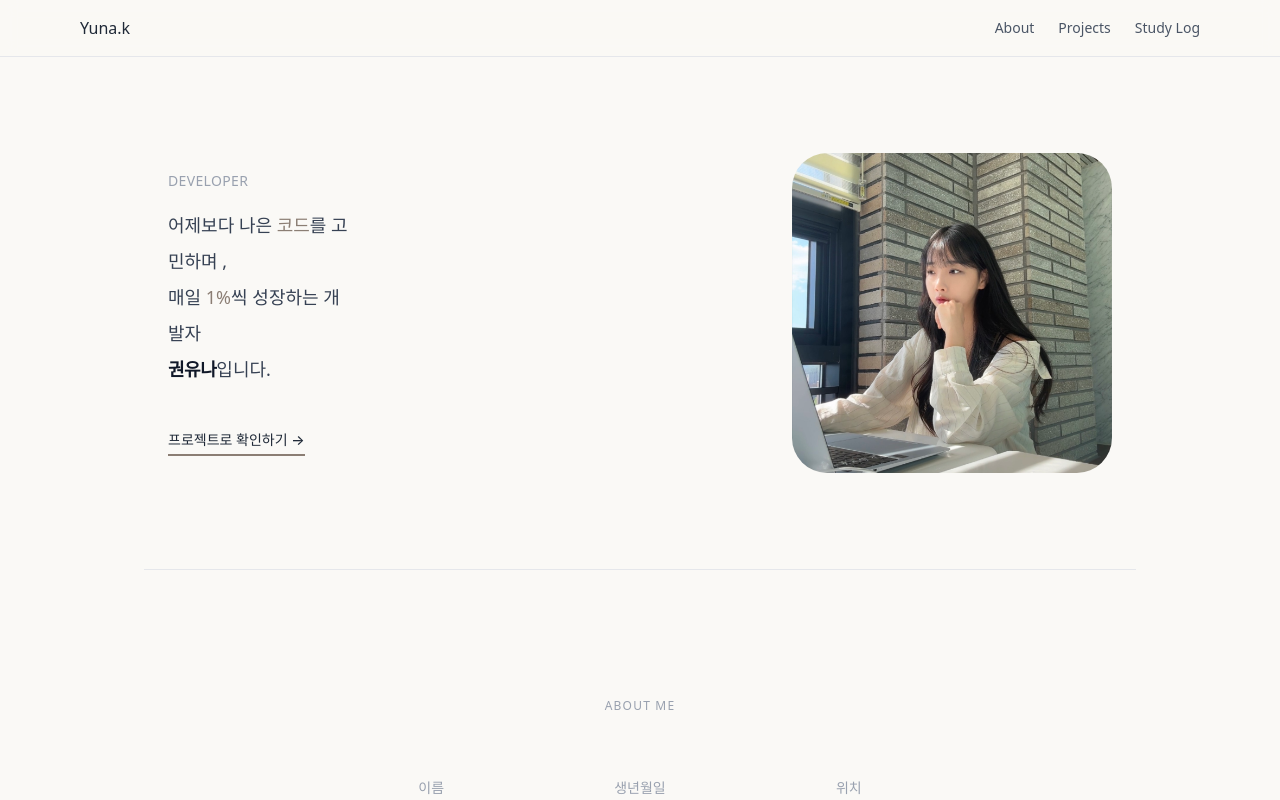
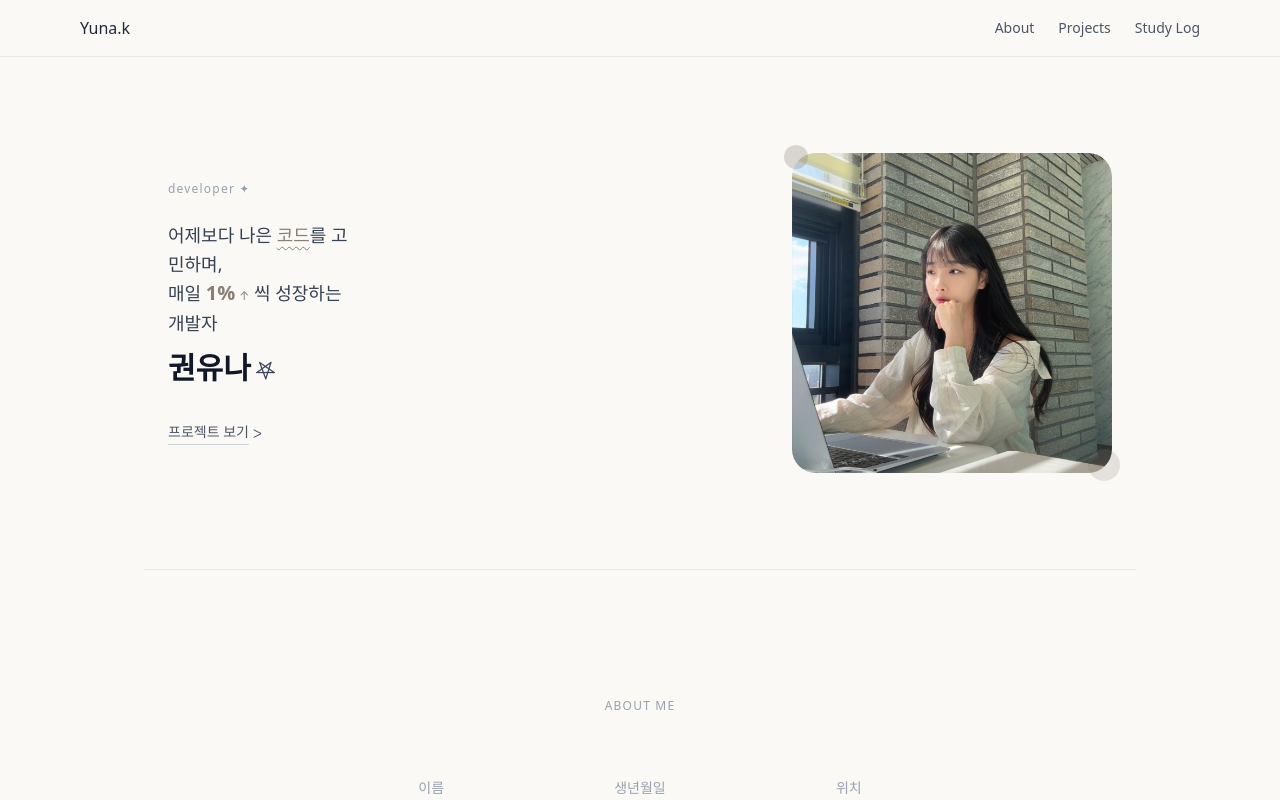
Before and after one commit to yuna0310k-SSONG/portfolio_, a Next.js app: page / in a window 1280 px wide. Shown: the top 800 px of the page. Built offline with nearby package versions, Linux system fonts and the light colour scheme.

Commit message:
20260122-7

```diff
--- a/components/HeroSection.tsx
+++ b/components/HeroSection.tsx
@@ -6,42 +6,57 @@ import Image from "next/image";
 export default function HeroSection() {
   return (
     <section className="py-20 sm:py-24 px-4 sm:px-6">
-      <div className="flex flex-col-reverse md:flex-row justify-between items-center gap-4 sm:gap-6 md:gap-8">
+      <div className="flex flex-col-reverse md:flex-row justify-between items-center gap-1 sm:gap-2 md:gap-4 lg:gap-6">
         <div className="max-w-xl text-center md:text-left">
-          <p className="text-sm text-gray-400 mb-4 tracking-wide">DEVELOPER</p>
+          <p className="text-xs text-gray-400 mb-6 tracking-widest font-light">
+            developer ✦
+          </p>
 
-          <p className="text-gray-700 text-base sm:text-lg leading-relaxed sm:leading-loose mb-8 sm:mb-10">
+          <p className="text-gray-700 text-base sm:text-lg leading-relaxed mb-8">
             어제보다 나은{" "}
-            <span className="text-[#8B7E74] font-medium">코드</span>를 고민하며
-,<br />
+            <span className="text-[#8B7E74] font-medium underline decoration-wavy decoration-1 underline-offset-4">
+              코드
+            </span>
+            를 고민하며,
+            <br />
             매일{" "}
-            <span className="text-[#8B7E74] font-medium">1%</span>씩 성장하는
-            개발자
+            <span className="inline-flex items-baseline">
+              <span className="text-[#8B7E74] font-bold text-xl">1%</span>
+              <span className="text-[#8B7E74] text-xs ml-1">↑</span>
+            </span>{" "}
+            씩 성장하는 개발자
             <br />
-            <span className="text-gray-900 font-bold tracking-tight text-gray-900">
+            <span className="text-gray-900 font-bold text-2xl sm:text-3xl inline-block mt-3">
               권유나
             </span>
-            입니다.
+            <span className="text-2xl ml-1">𖤐</span>
           </p>
 
           <Link
             href="#projects"
-            className="inline-block text-sm border-b-2 border-[#8B7E74] pb-1 hover:border-gray-800 transition-colors font-medium"
+            className="inline-flex items-center gap-1 text-sm text-gray-600 hover:text-[#8B7E74] transition-colors group"
           >
-            프로젝트로 확인하기 →
+            <span className="border-b border-gray-300 group-hover:border-[#8B7E74] pb-0.5">
+              프로젝트 보기
+            </span>
+            <span className="text-xs group-hover:translate-x-0.5 transition-transform">
+              ᐳ
+            </span>
           </Link>
         </div>
 
         <div className="flex justify-center md:justify-end w-full">
-          <div className="relative w-64 h-64 sm:w-80 sm:h-80 ">
+          <div className="relative w-64 h-64 sm:w-80 sm:h-80">
             <Image
               src="/yuna2.jpg"
               alt="프로필 사진"
               width={320}
               height={320}
               priority
-              className="object-contain rounded-[2.2rem]"
+              className="object-contain rounded-3xl"
             />
+            <div className="absolute -bottom-2 -right-2 w-8 h-8 bg-[#8B7E74] rounded-full opacity-20"></div>
+            <div className="absolute -top-2 -left-2 w-6 h-6 bg-[#8B7E74] rounded-full opacity-30"></div>
           </div>
         </div>
       </div>
--- a/components/StudyLogSection.tsx
+++ b/components/StudyLogSection.tsx
@@ -2,21 +2,21 @@
 
 export default function StudyLogSection() {
   return (
-    <section id="study-log" className="py-24 sm:py-40 px-4 sm:px-6 border-t border-gray-200 text-center">
+    <section id="study-log" className="py-20 sm:py-32 px-4 sm:px-6 border-t border-gray-200 text-center">
       <h2 className="text-xs tracking-widest text-gray-400 mb-6">STUDY LOG</h2>
 
-      <p className="text-gray-600 mb-10 sm:mb-16 leading-relaxed">
+      <p className="text-gray-600 mb-8 sm:mb-12 leading-relaxed">
         배운 내용을 기록하고,
         <br />
         생각을 정리하며 천천히 쌓아가고 있습니다.
       </p>
 
-      <div className="flex flex-col sm:flex-row justify-center gap-6 sm:gap-10">
+      <div className="flex flex-col sm:flex-row justify-center items-center gap-4 sm:gap-6">
         <a
           href="https://github.com/yuna0310k-SSONG"
           target="_blank"
           rel="noopener noreferrer"
-          className="group w-64 border border-gray-200 rounded-2xl px-6 py-8 sm:px-8 sm:py-10 hover:bg-white transition"
+          className="group w-full max-w-64 sm:w-64 border border-gray-200 rounded-2xl px-6 py-8 sm:px-8 sm:py-10 hover:bg-white transition"
         >
           <p className="text-sm font-medium text-gray-900 mb-2">GitHub</p>
           <p className="text-sm text-gray-600 leading-relaxed">
@@ -29,12 +29,11 @@ export default function StudyLogSection() {
             보러가기 →
           </span>
         </a>
-
         <a
           href="https://www.notion.so/CI-CD-React-Node-25e5cd6cb2f18067addce2eccb22ad98?source=copy_link"
           target="_blank"
           rel="noopener noreferrer"
-          className="group w-64 border border-gray-200 rounded-2xl px-6 py-8 sm:px-8 sm:py-10 hover:bg-white transition"
+          className="group w-full max-w-64 sm:w-64 border border-gray-200 rounded-2xl px-6 py-8 sm:px-8 sm:py-10 hover:bg-white transition"
         >
           <p className="text-sm font-medium text-gray-900 mb-2">Notion</p>
           <p className="text-sm text-gray-600 leading-relaxed">
```
